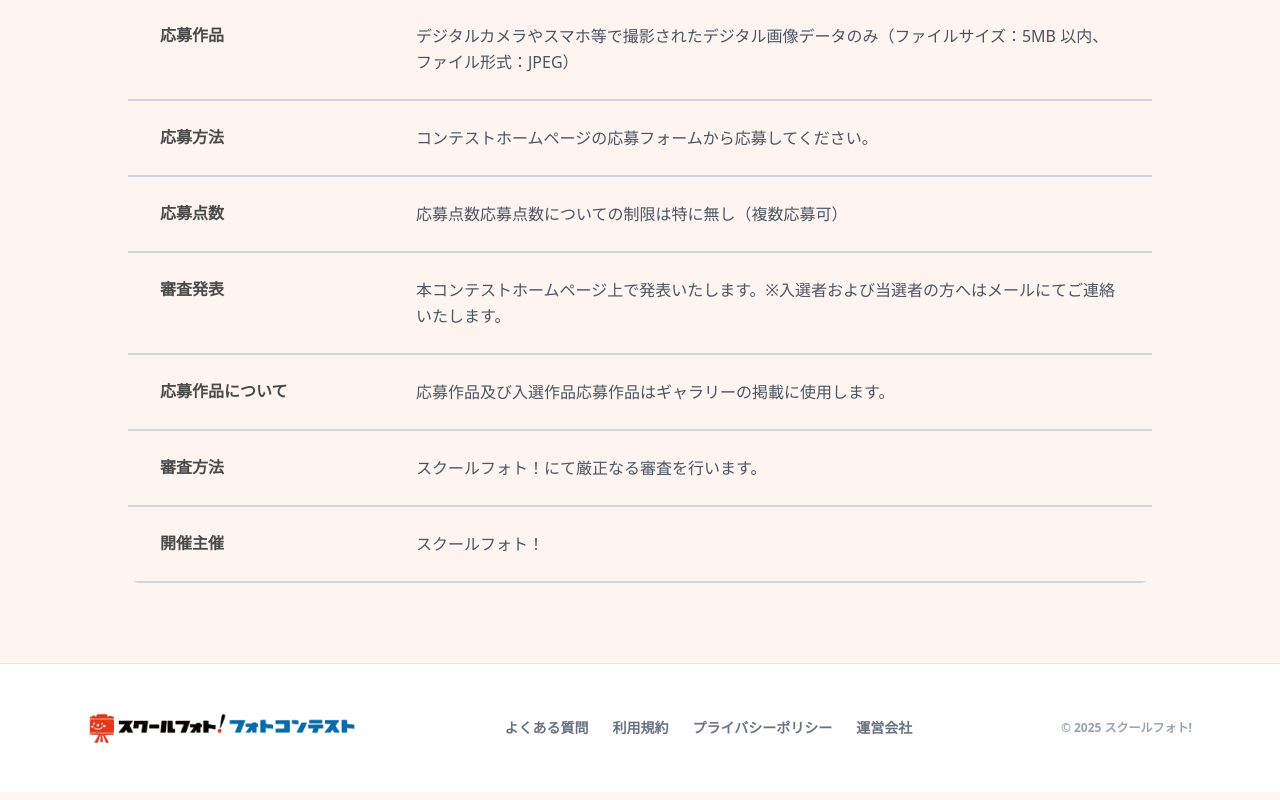
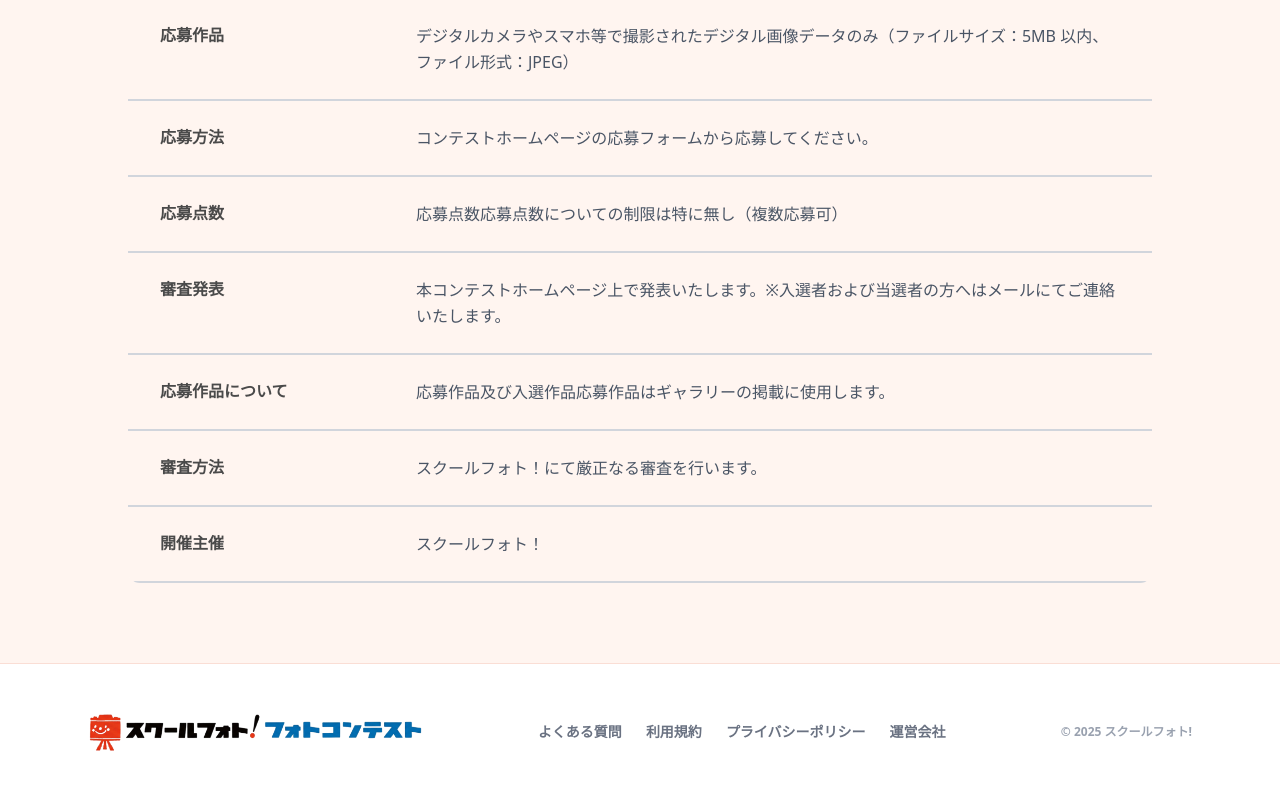
Before and after one commit to Yoshiken-lab/Photocon, a Next.js app in the folder photocon-system/: page /sample-f2 in a window 1280 px wide. Shown: the part 4737-5537 px from the top of the page. Built offline with nearby package versions, Linux system fonts and the light colour scheme.

Commit message:
style(sample-f2): Improve footer logo resolution to match header

```diff
--- a/photocon-system/components/f2/FooterF2.tsx
+++ b/photocon-system/components/f2/FooterF2.tsx
@@ -12,9 +12,9 @@ export function FooterF2() {
                     <Image
                         src="/logo.png"
                         alt="スクールフォト!"
-                        width={120}
-                        height={32}
-                        className="h-6 md:h-8 w-auto"
+                        width={180}
+                        height={40}
+                        className="h-8 md:h-10 w-auto"
                     />
                 </div>
 
```
